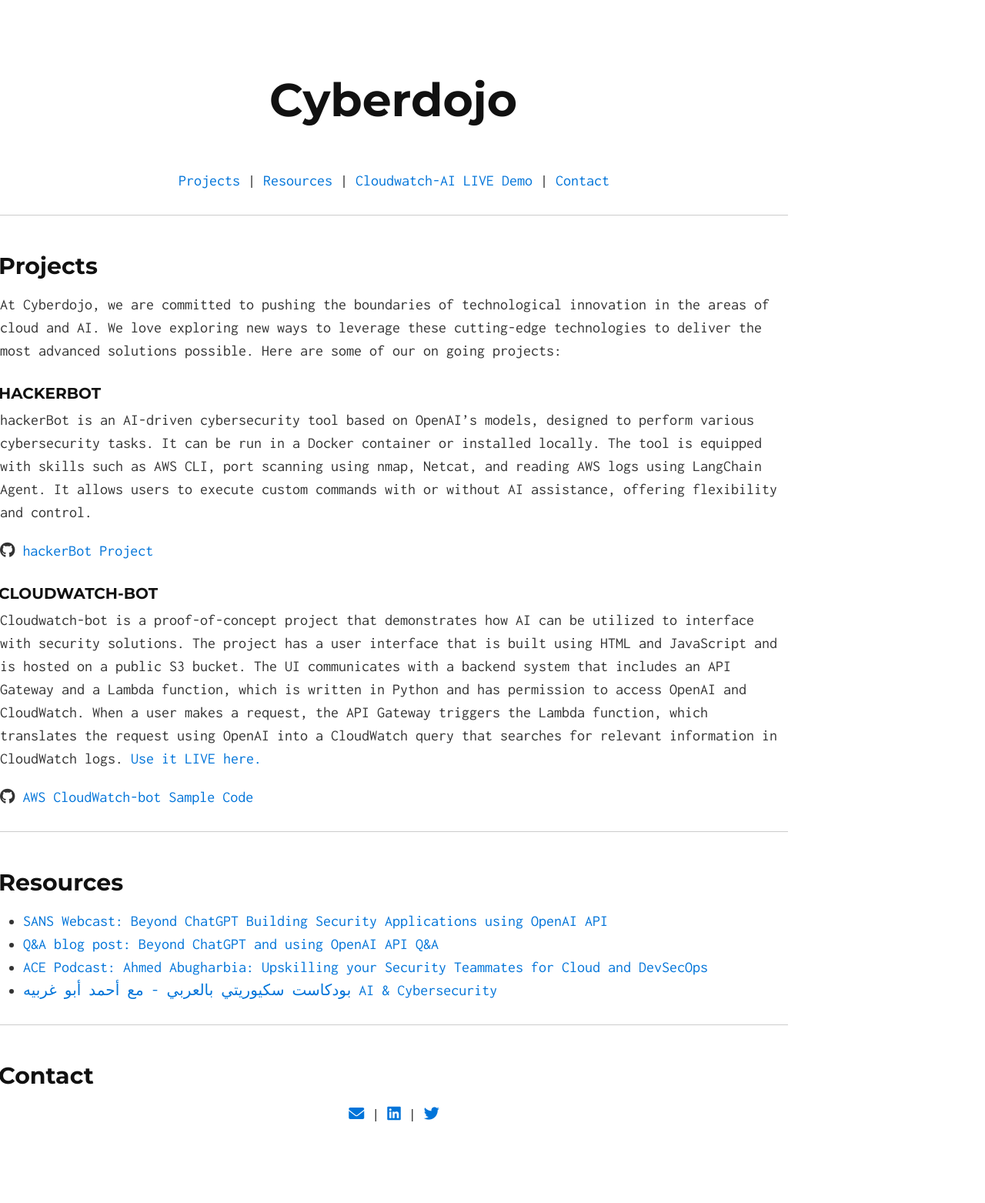
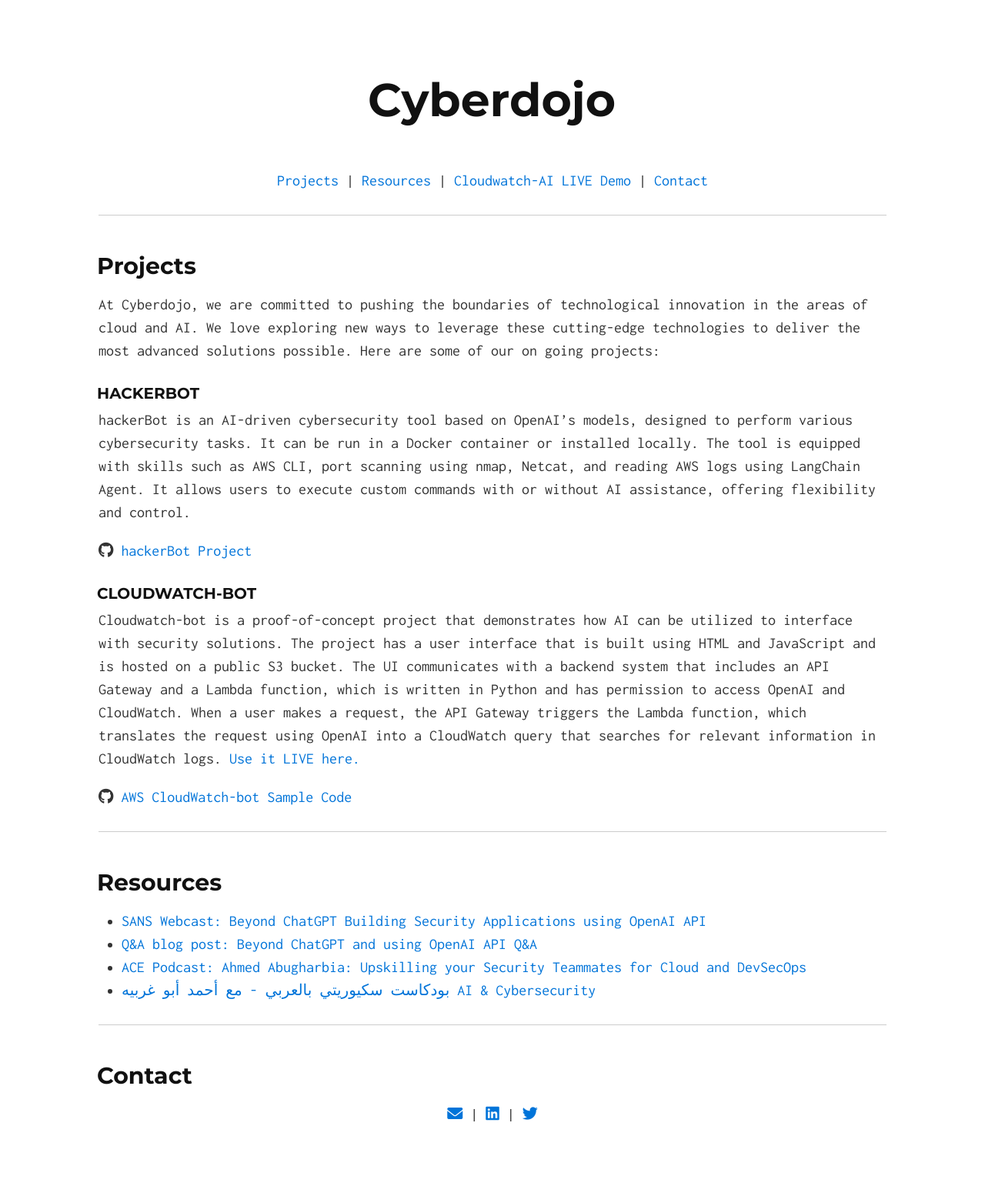
Before and after one commit to Ahmed-AG/cyberdojo-page, a Jekyll site: the page built from index.md, in a window 1280 px wide. Shown: the whole page at 77% size. Built offline with Jekyll 4.4.1, drawn with Linux system fonts in a browser that asks for light colours.

```diff
--- a/_layouts/default.html
+++ b/_layouts/default.html
@@ -12,7 +12,7 @@
 </head>
 <body>
   <!-- <div class="container" style="width: 80%"> -->
-    <div style="width: 80%">
+    <div style="width: 80%; margin-left: auto; margin-right: auto;">
       <h1 style="text-align: center;"><a href="./">{{ site.tag_text }}</a></h1>
     {{ content }}
   </div>
```
